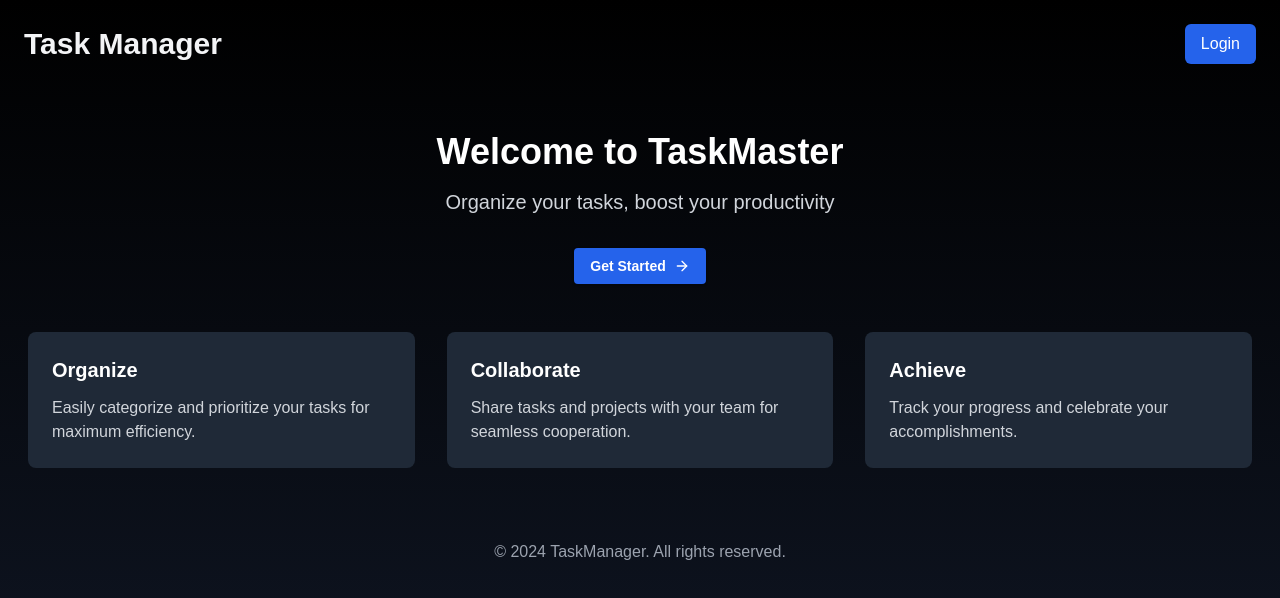
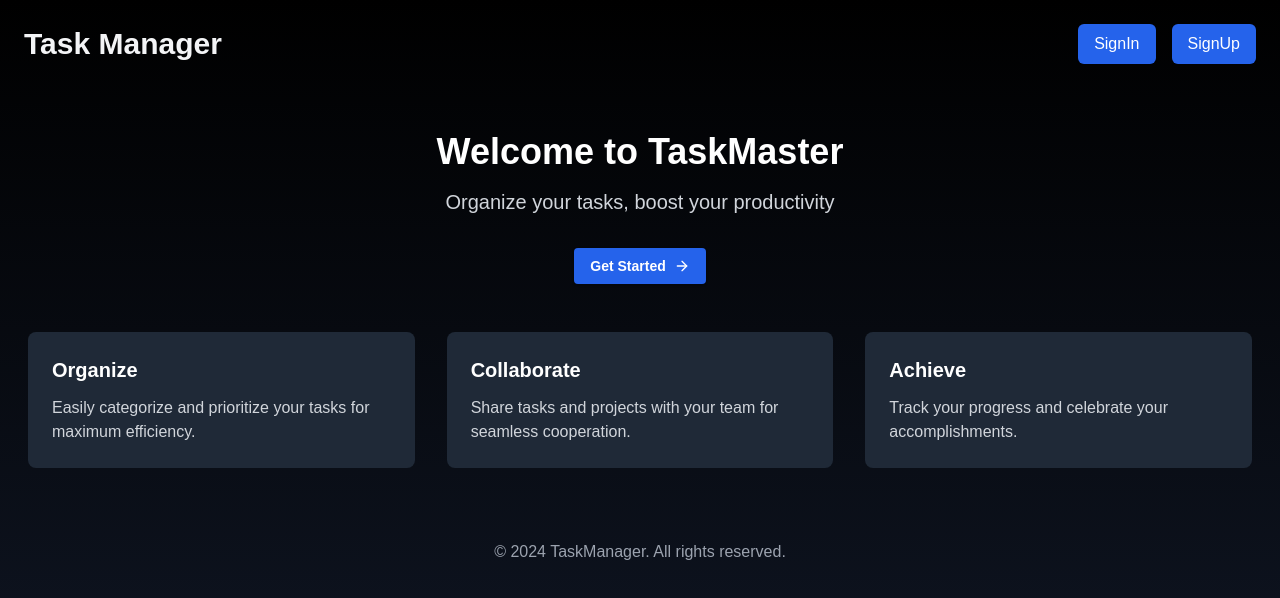
Before and after one commit to Abh-I-seK/TaskManager-frontend, a Next.js app: page / in a window 1280 px wide. Shown: the top 598 px of the page. Built offline with nearby package versions, Linux system fonts and the light colour scheme; no server answers.

Commit message:
added signup button

```diff
--- a/package.json
+++ b/package.json
@@ -3,7 +3,7 @@
   "version": "0.1.0",
   "private": true,
   "scripts": {
-    "dev": "next dev",
+    "dev": "next dev --turbo",
     "build": "next build",
     "start": "next start",
     "lint": "next lint"
--- a/src/app/list/page.tsx
+++ b/src/app/list/page.tsx
@@ -23,7 +23,6 @@ import { revalidateCache } from "@/lib/server"
 import Navbar from "@/components/Navbar"
 import AddTask from "@/components/AddTask"
 import Link from "next/link"
-
 export type Task = {
   _id: string
   title: string
--- a/src/components/Navbar.tsx
+++ b/src/components/Navbar.tsx
@@ -8,13 +8,16 @@ export default function Navbar() {
   const { user, loggedIn } = useContext(AuthContext)
   return (
     <div className="flex justify-between items-center mb-2">
-      <h1 className="text-3xl font-bold text-gray-100"><Link href={"/"}>Task Manager</Link></h1>
+      <h1 className="text-3xl font-bold text-gray-100">
+        <Link href={"/"}>Task Manager</Link>
+      </h1>
+      <div>
       {user ? (
         <div className="flex gap-3 items-center">
           <div className="text-xl">{user}</div>{" "}
           <button
             className="bg-blue-600 hover:bg-blue-700 text-lg text-white px-2 py-1 rounded-md"
-            onClick={async() => {
+            onClick={async () => {
               await removeCookie()
               window.location.reload()
             }}
@@ -23,12 +26,20 @@ export default function Navbar() {
           </button>
         </div>
       ) : (
-        <Link href="/signin">
-          <button className="bg-blue-600 hover:bg-blue-700 text-white px-4 py-2 rounded-md">
-            Login
-          </button>
-        </Link>
+        <>
+          <Link href="/signin">
+            <button className="bg-blue-600 hover:bg-blue-700 text-white px-4 py-2 rounded-md mr-4">
+              SignIn
+            </button>
+          </Link>
+          <Link href="/signup">
+            <button className="bg-blue-600 hover:bg-blue-700 text-white px-4 py-2 rounded-md">
+              SignUp
+            </button>
+          </Link>
+        </>
       )}
+      </div>
     </div>
   )
 }
```
